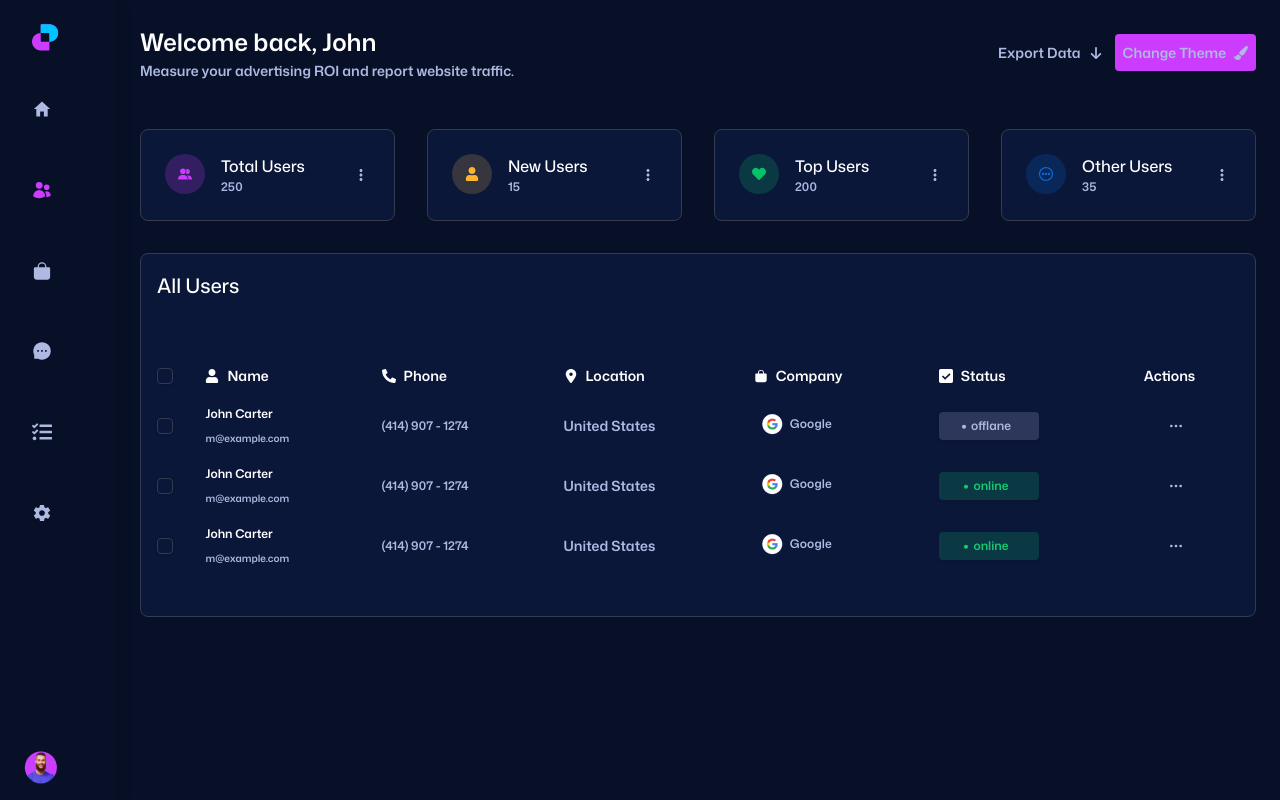
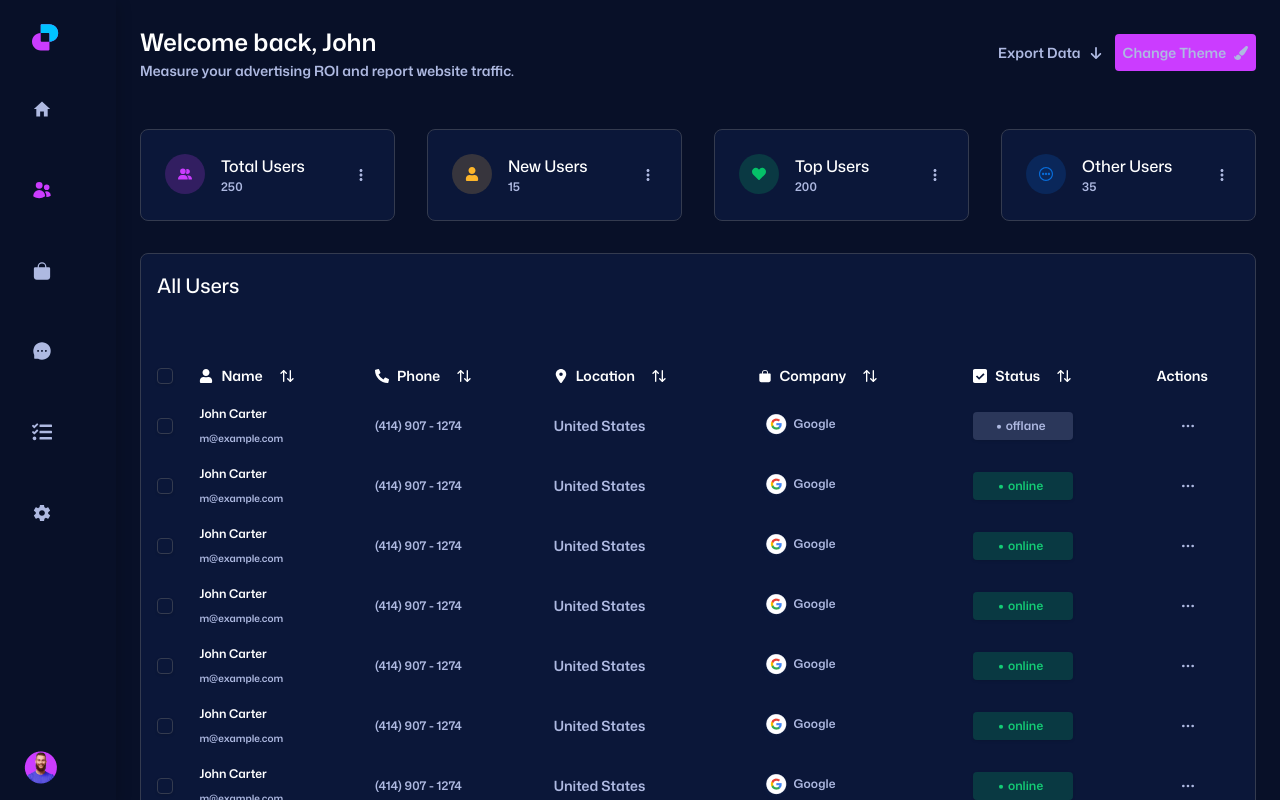
Before and after one commit to mohammad-AKH-dev/CMS-Typescript-Redux, a React (Vite) app: page /users in a window 1280 px wide. Built offline with nearby package versions, Linux system fonts and the light colour scheme.

Commit message:
users table updated

```diff
--- a/src/components/Tables/userstable/columns.tsx
+++ b/src/components/Tables/userstable/columns.tsx
@@ -1,6 +1,7 @@
 "use client";
 
 import { ColumnDef } from "@tanstack/react-table";
+import { ArrowUpDown } from "lucide-react";
 import { MoreHorizontal } from "lucide-react";
 
 import { Button } from "@/components/ui/button";
@@ -21,26 +22,23 @@ import { ImCheckboxChecked } from "react-icons/im";
 import { LuWifiZero } from "react-icons/lu";
 import { Badge } from "@/components/ui/badge";
 
-
-
 // This type is used to define the shape of our data.
 // You can use a Zod schema here if you want.
 export type Payment = {
   id: string;
   client: string;
-  phone: string
-  status: "offline" | "online"
+  phone: string;
+  status: "offline" | "online";
   email: string;
   country: string;
   company: {
-    name: string,
-    icon: string
-  }
+    name: string;
+    icon: string;
+  };
 };
 
 export const columns: ColumnDef<Payment>[] = [
   {
-
     id: "select",
     header: ({ table }) => (
       <div className="flex items-center gap-x-3 ml-2 text-title">
@@ -63,7 +61,6 @@ export const columns: ColumnDef<Payment>[] = [
           onCheckedChange={(value) => row.toggleSelected(!!value)}
           aria-label="Select row"
         />
-
       </div>
     ),
     enableSorting: false,
@@ -71,11 +68,25 @@ export const columns: ColumnDef<Payment>[] = [
   },
   {
     accessorKey: "client",
-    header: () => (
-      <div className="flex items-center gap-x-2 justify-items-end text-title">
-        <FaUser /> Name
-      </div>
-    ),
+    // header: () => (
+
+    //   <div className="flex items-center gap-x-2 justify-items-end text-title">
+    //     <FaUser /> Name
+    //   </div>
+    // ),
+    header: ({ column }) => {
+      return (
+        <div
+          className="flex items-center gap-x-2 justify-items-end text-title"
+          onClick={() => {
+            column.toggleSorting(column.getIsSorted() === "asc");
+          }}
+        >
+          <FaUser /> Name
+          <ArrowUpDown className="ml-2 h-4 w-4 cursor-pointer" />
+        </div>
+      );
+    },
     cell: ({ row }) => {
       const client: string = row.getValue("client");
       return (
@@ -92,9 +103,15 @@ export const columns: ColumnDef<Payment>[] = [
   },
   {
     accessorKey: "phone",
-    header: () => (
-      <div className="flex items-center gap-x-2 justify-items-end text-title">
+    header: ({ column }) => (
+      <div
+        className="flex items-center gap-x-2 justify-items-end text-title"
+        onClick={() => {
+          column.toggleSorting(column.getIsSorted() === "asc");
+        }}
+      >
         <FaPhoneAlt /> Phone
+        <ArrowUpDown className="ml-2 h-4 w-4 cursor-pointer" />
       </div>
     ),
     cell: ({ row }) => {
@@ -111,36 +128,45 @@ export const columns: ColumnDef<Payment>[] = [
   },
   {
     accessorKey: "country",
-    header: () => (
-      <div className="flex items-center gap-x-2 justify-items-end text-title">
+    header: ({ column }) => (
+      <div
+        className="flex items-center gap-x-2 justify-items-end text-title"
+        onClick={() => {
+          column.toggleSorting(column.getIsSorted() === "asc");
+        }}
+      >
         <FaLocationDot /> Location
+        <ArrowUpDown className="ml-2 h-4 w-4 cursor-pointer" />
       </div>
     ),
     cell: ({ row }) => {
       const country: string = row.getValue("country");
 
-      return (
-        <div>
-          {country}
-        </div>
-      );
+      return <div>{country}</div>;
     },
   },
   {
     accessorKey: "company",
-    header: () => (
-      <div className="flex items-center gap-x-2 justify-items-end text-title">
+    header: ({ column }) => (
+      <div
+        className="flex items-center gap-x-2 justify-items-end text-title"
+        onClick={() => {
+          column.toggleSorting(column.getIsSorted() === "asc");
+        }}
+      >
         <IoBag /> Company
+        <ArrowUpDown className="ml-2 h-4 w-4 cursor-pointer" />
       </div>
     ),
     cell: ({ row }) => {
-      const company: {name : string , icon : string} = row.getValue("company");
-       console.log(company)
+      const company: { name: string; icon: string } = row.getValue("company");
       return (
         <>
           <div className="flex items-center">
-            <img src={company.icon}/>
-            <span className="block text-subtitle text-[12px] pb-1">{company.name}</span>
+            <img src={company.icon} />
+            <span className="block text-subtitle text-[12px] pb-1">
+              {company.name}
+            </span>
           </div>
         </>
       );
@@ -148,10 +174,16 @@ export const columns: ColumnDef<Payment>[] = [
   },
   {
     accessorKey: "status",
-    header: () => (
-      <div className="flex items-center gap-x-2 justify-items-end text-title">
+    header: ({ column }) => (
+      <div
+        className="flex items-center gap-x-2 justify-items-end text-title"
+        onClick={() => {
+          column.toggleSorting(column.getIsSorted() === "asc");
+        }}
+      >
         <ImCheckboxChecked />
         Status
+        <ArrowUpDown className="ml-2 h-4 w-4 cursor-pointer" />
       </div>
     ),
     cell: ({ row }) => {
@@ -159,7 +191,7 @@ export const columns: ColumnDef<Payment>[] = [
 
       return (
         <>
-           <div className="flex text-icon items-center text-[12px]  gap-2 font-text leading-none">
+          <div className="flex text-icon items-center text-[12px]  gap-2 font-text leading-none">
             {status === "online" && (
               <Badge
                 className="bg-success  min-w-[100px] flex font-text items-center justify-center
@@ -178,7 +210,6 @@ export const columns: ColumnDef<Payment>[] = [
                 <span className="pr-[.6rem] text-[12px]">offlane</span>
               </Badge>
             )}
-
           </div>
         </>
       );
--- a/src/components/Tables/userstable/data-table.tsx
+++ b/src/components/Tables/userstable/data-table.tsx
@@ -1,12 +1,14 @@
 "use client"
 
 import { useState } from "react"
+import { Button } from "@/components/ui/button"
 
 import {
   ColumnDef,
   flexRender,
   SortingState,
   getCoreRowModel,
+  getPaginationRowModel,
   getSortedRowModel,
   useReactTable,
 } from "@tanstack/react-table"
@@ -37,6 +39,7 @@ export function DataTable<TData, TValue>({
     getCoreRowModel: getCoreRowModel(),
     onSortingChange: setSorting,
     getSortedRowModel: getSortedRowModel(),
+    getPaginationRowModel: getPaginationRowModel(),
     state: {
       sorting,
     },
@@ -44,6 +47,8 @@ export function DataTable<TData, TValue>({
   const theme = useAppSelector(store => store.themes.default)
 
   return (
+    <div>
+
     <div className="rounded-md">
       <Table className="w-full">
         <TableHeader className="border-none">
@@ -92,5 +97,24 @@ export function DataTable<TData, TValue>({
         </TableBody>
       </Table>
     </div>
+    <div className="flex items-center justify-end space-x-2 py-4 mr-4">
+        <Button
+          variant="outline"
+          size="sm"
+          onClick={() => table.previousPage()}
+          disabled={!table.getCanPreviousPage()}
+        >
+          Previous
+        </Button>
+        <Button
+          variant="outline"
+          size="sm"
+          onClick={() => table.nextPage()}
+          disabled={!table.getCanNextPage()}
+        >
+          Next
+        </Button>
+      </div>
+    </div>
   )
 }
--- a/src/components/Tables/userstable/usersTable.tsx
+++ b/src/components/Tables/userstable/usersTable.tsx
@@ -17,6 +17,58 @@ async function getData(): Promise<Payment[]> {
         icon: '/images/companies/Google.png'
       },
       status: "offline",
+      email: "m@example.com",
+    },
+    {
+      id: "728ed52f",
+
+      client: 'John Carter',
+      phone: '(414) 907 - 1274',
+      country: 'United States',
+      company: {
+        name: 'Google',
+        icon: '/images/companies/Google.png'
+      },
+      status: "online",
+      email: "m@example.com",
+    },
+    {
+      id: "728ed52f",
+
+      client: 'John Carter',
+      phone: '(414) 907 - 1274',
+      country: 'United States',
+      company: {
+        name: 'Google',
+        icon: '/images/companies/Google.png'
+      },
+      status: "online",
+      email: "m@example.com",
+    },
+    {
+      id: "728ed52f",
+
+      client: 'John Carter',
+      phone: '(414) 907 - 1274',
+      country: 'United States',
+      company: {
+        name: 'Google',
+        icon: '/images/companies/Google.png'
+      },
+      status: "online",
+      email: "m@example.com",
+    },
+    {
+      id: "728ed52f",
+
+      client: 'John Carter',
+      phone: '(414) 907 - 1274',
+      country: 'United States',
+      company: {
+        name: 'Google',
+        icon: '/images/companies/Google.png'
+      },
+      status: "online",
       email: "m@example.com",
     },
     {
```
